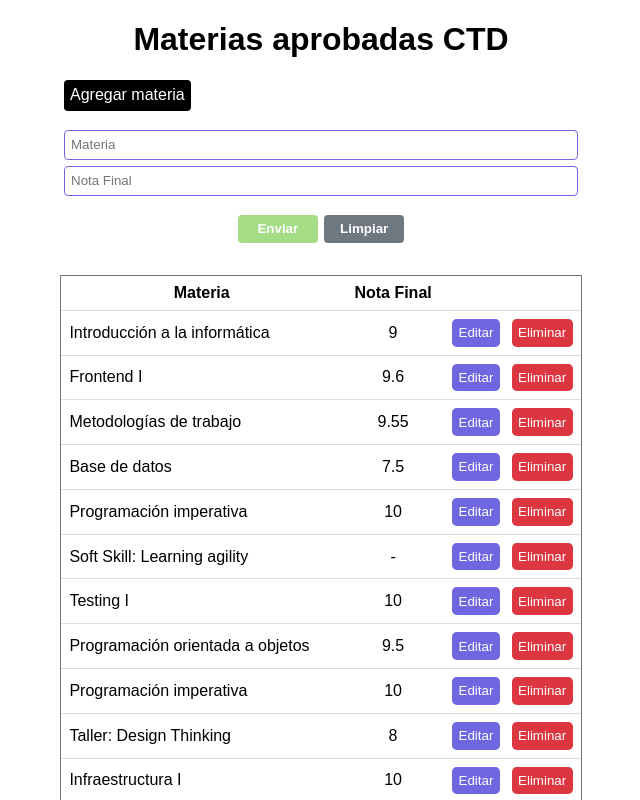
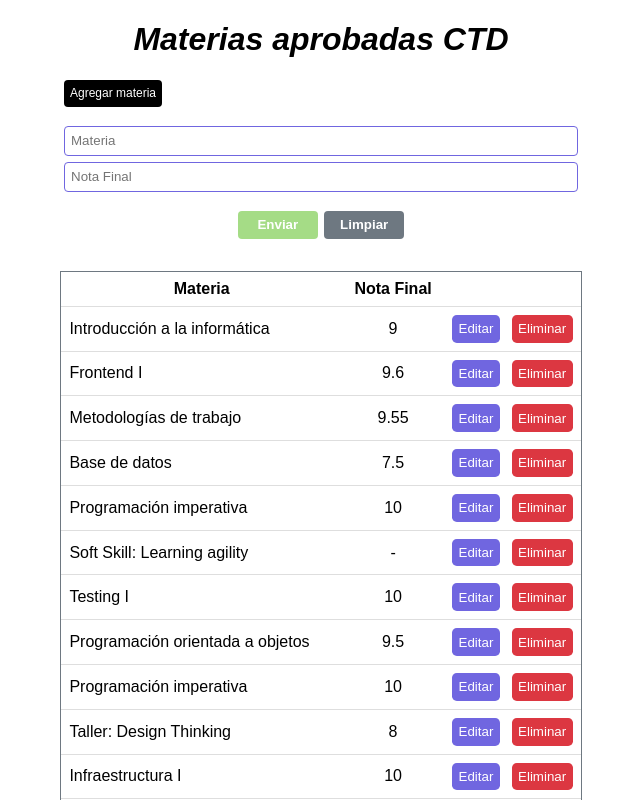
Before and after one commit to glorialunar/CrudApp, a React (Create React App) app: page / in a window 1280 px wide. Shown: the top 800 px of the page, without its empty margins (319-959 px from the left). Built offline with nearby package versions, Linux system fonts and the light colour scheme; the HTML template or start-up script is replaced by a standard one.

Commit message:
Estilos de titulo y botones

```diff
--- a/src/index.css
+++ b/src/index.css
@@ -1,7 +1,7 @@
 html{
     box-sizing: border-box;
     font-size: 16px;
-    font-family: "SourceSansPro", sans-serif;
+    font-family: sans-serif;
 }
 
 *,
@@ -19,6 +19,7 @@ body{
 
 h1{
     text-align: center;
+    font-style: italic;
 }
 
 /* Form */
@@ -29,7 +30,7 @@ h1{
     width:max-content;
     padding: 0.40rem;
     border-radius: 0.25rem;
-    font-size: 1rem;
+    font-size: 0.75rem;
     margin: 1rem 0.20rem;;
 }
 
@@ -47,7 +48,6 @@ input[type=number]{
     padding: 0.40rem;
     margin: 0.20rem;
     width: 80vw;
-    cursor: pointer;
 }
 
 input[type=submit],
@@ -101,6 +101,7 @@ td:nth-child(2){
     padding: 0.40rem;
     border: none;
     border-radius: 0.3rem;
+    cursor: pointer;
 }
 
 .button-edit{
```
